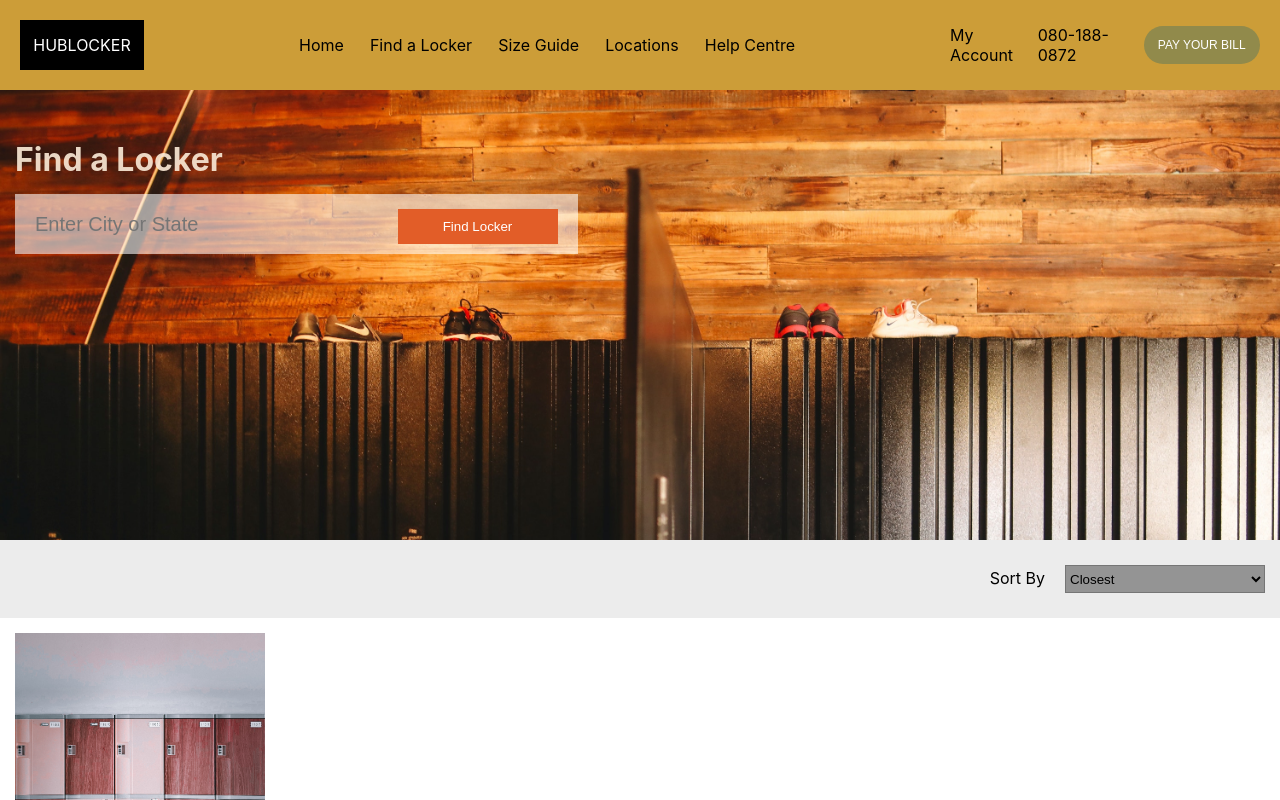
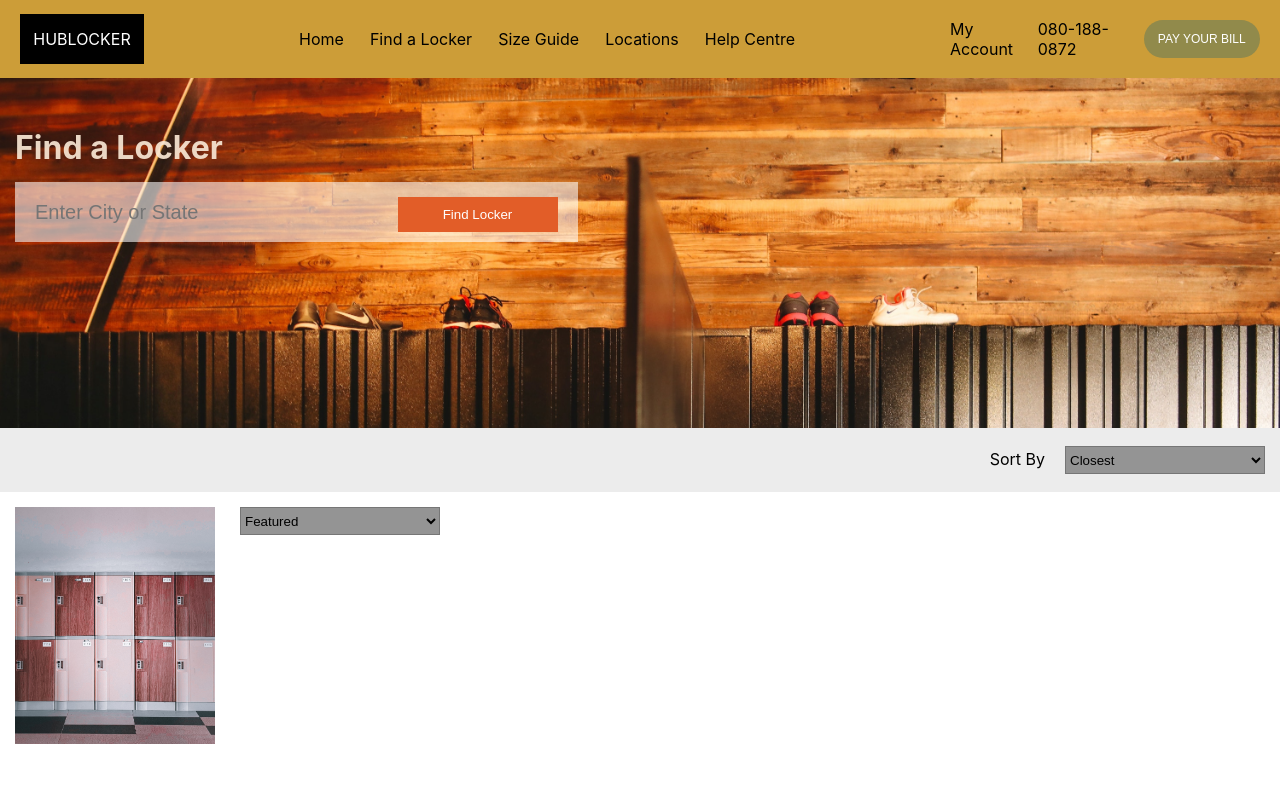
Before and after one commit to chukwuma-azubuike/hubLocker-client, a React (Create React App) app: page / in a window 1280 px wide. Shown: the top 800 px of the page. Built offline with nearby package versions, Linux system fonts and the light colour scheme.

Commit message:
render locker list with availability

```diff
--- a/src/App.js
+++ b/src/App.js
@@ -9,6 +9,7 @@ function App() {
 
   const [searchResult, setSearchResult] = useState();
   const [searchCount, setSearchCount] = useState();
+  const [cityId, setCityId] = useState()
 
 
   function getLockers(query) {
@@ -20,6 +21,7 @@ function App() {
         response.json()).then((data) => {
           setSearchCount(`${lockerCount(data)} Lockers Available`);
           setSearchResult(lockerInfo(data));
+          setCityId(data.cityId)
         })
       .catch(err => {
         setSearchCount('No Open Lockers Found');
@@ -36,7 +38,7 @@ function App() {
     <div>
       <Header />
       <Search handleSearch={handleSearch} />
-      <Result searchResult={searchResult} searchCount={searchCount} setSearchResult={setSearchResult} />
+      <Result searchResult={searchResult} cityId={cityId} searchCount={searchCount} setSearchResult={setSearchResult} />
     </div>
   );
 }
--- a/src/components/header.jsx
+++ b/src/components/header.jsx
@@ -2,7 +2,7 @@ import React from 'react';
 
 function Header() {
     return (
-        <nav style={{ display: 'flex', padding: '20px', justifyContent: 'space-between', background: 'rgb(204, 157, 56)' }} >
+        <nav style={{ display: 'flex', padding: '14px 20px', justifyContent: 'space-between', background: 'rgb(204, 157, 56)' }} >
             <div style={{ background: 'black', height: '50px', width: '10%', color: 'white', textAlign: 'center', display: 'flex', alignItems: 'center' }} >
                 <div style={{ margin: 'auto', display: '' }} >HUBLOCKER</div>
                 {/* <img src='' /> */}
--- a/src/components/locker-list.jsx
+++ b/src/components/locker-list.jsx
@@ -1,4 +1,5 @@
 import React from "react";
+import singleLockerCount from "../dbExtraction/single-locker-count";
 
 function LockerList(props) {
     return (
@@ -10,12 +11,13 @@ function LockerList(props) {
             <span>{props.lockerFound.dimension}</span>
             <span>{props.lockerFound.price}</span>
             <span>1N For First Rent</span>
-            <span>{props.lockerFound.availability}</span>
+            {/* {console.log(props.cityId)} */}
+            <span>{`${singleLockerCount(props.lockerFound.location, props.cityId)} Available`}</span>
             <button type='button'
                 style={{
                     background: 'rgb(99, 177, 54)',
-                    color: 'white', border:'none',
-                    fontWeight: 'bold', padding:'10px 40px'
+                    color: 'white', border: 'none',
+                    fontWeight: 'bold', padding: '10px 40px'
                 }} >Rent Now</button>
         </div>
     )
--- a/src/components/result.jsx
+++ b/src/components/result.jsx
@@ -13,7 +13,7 @@ function Result(props) {
     return (
         <div>
             <div>
-                <div style={{ margin: '0', background: 'rgb(236, 236, 236)', padding: '25px 15px' }} >
+                <div style={{ margin: '0', background: 'rgb(236, 236, 236)', padding: '18px 15px' }} >
                     <div style={{ display: 'flex', justifyContent: 'space-between', alignItems: 'center' }}>
                         <div>{props.searchCount}</div>
                         <div>
@@ -27,12 +27,13 @@ function Result(props) {
                         </div>
                     </div>
                 </div>
-                <div style={{ display: 'inline-block', margin: '15px' }} >
-                    <img src={lc} style={{ width: '250px' }} />
+                <div style={{ display: 'flex' }} >
+                    <div style={{ margin: '15px' }} >
+                        <img src={lc} style={{ width: '200px' }} />
                     </div>
-                <div style={{ display: 'inline-block', width: '80%' }} >
+                    <div style={{ width: '80%' }} >
                         <div>
-                        <div style={{ margin: '10px' }} >
+                            <div style={{ margin: '15px 10px' }} >
                                 <select>
                                     <option>Featured</option>
                                     <option>Small</option>
@@ -40,10 +41,10 @@ function Result(props) {
                                     <option>Large</option>
                                 </select>
                             </div>
-                        {console.log(props.searchResult)}
                             {props.searchResult ?
-                            (props.searchResult).map((locker) => <LockerList lockerFound={locker} />) :
+                                (props.searchResult).map((locker) => <LockerList cityId={props.cityId} lockerFound={locker} />) :
                                 props.setSearchResult(false)}
+                        </div>
                     </div>
                 </div>
             </div>
--- a/src/components/search.jsx
+++ b/src/components/search.jsx
@@ -4,7 +4,7 @@ function Search(props) {
     return (
         <div style={{
             backgroundImage: `url(${bg})`, backgroundSize: '100%', backgroundRepeat: 'no-repeat',
-            height: '350px', padding: '50px 15px'
+            height: '250px', padding: '50px 15px'
         }} >
             <form>
                 <label>
--- a/src/dbExtraction/locker-details.js
+++ b/src/dbExtraction/locker-details.js
@@ -1,12 +1,13 @@
 //Locker Model
 class LockerInfo {
-    constructor(name, size, dimension, price, firstRent, isAvailable) {
+    constructor(name, size, dimension, price, firstRent, isAvailable, location) {
         this.name = name;
         this.size = size;
         this.dimension = dimension;
         this.price = price;
         this.firstRent = firstRent;
         this.isAvailable = isAvailable;
+        this.location = location;
     }
 }
 
@@ -16,8 +17,8 @@ function lockerInfo(data) {
     const lockerInfoArray = [];
 
     (data.data).forEach(element => {
-        const { _id, name, size, dimension, price, firstRent, isAvailable } = element;
-        let item = new LockerInfo(name, size, dimension, price, firstRent, isAvailable);
+        const { _id, name, size, dimension, price, firstRent, isAvailable, location } = element;
+        let item = new LockerInfo(name, size, dimension, price, firstRent, isAvailable, location);
         lockerInfoArray.push(item);
     });
 
--- /dev/null
+++ b/src/dbExtraction/single-locker-count.js
@@ -0,0 +1,15 @@
+function singleLockerCount(data, cityId) {
+
+    let available = [];
+
+    (data).forEach(element => {
+        if (cityId === element.cityId) {
+            console.log(`Availability =>>> ${element.availability}`)
+            available.push(element.availability);
+        }
+    });
+
+    return available.reduce((a, b) => a + b)
+}
+
+export default singleLockerCount;
```
Lines whose indentation alone changed are shown as unchanged.
